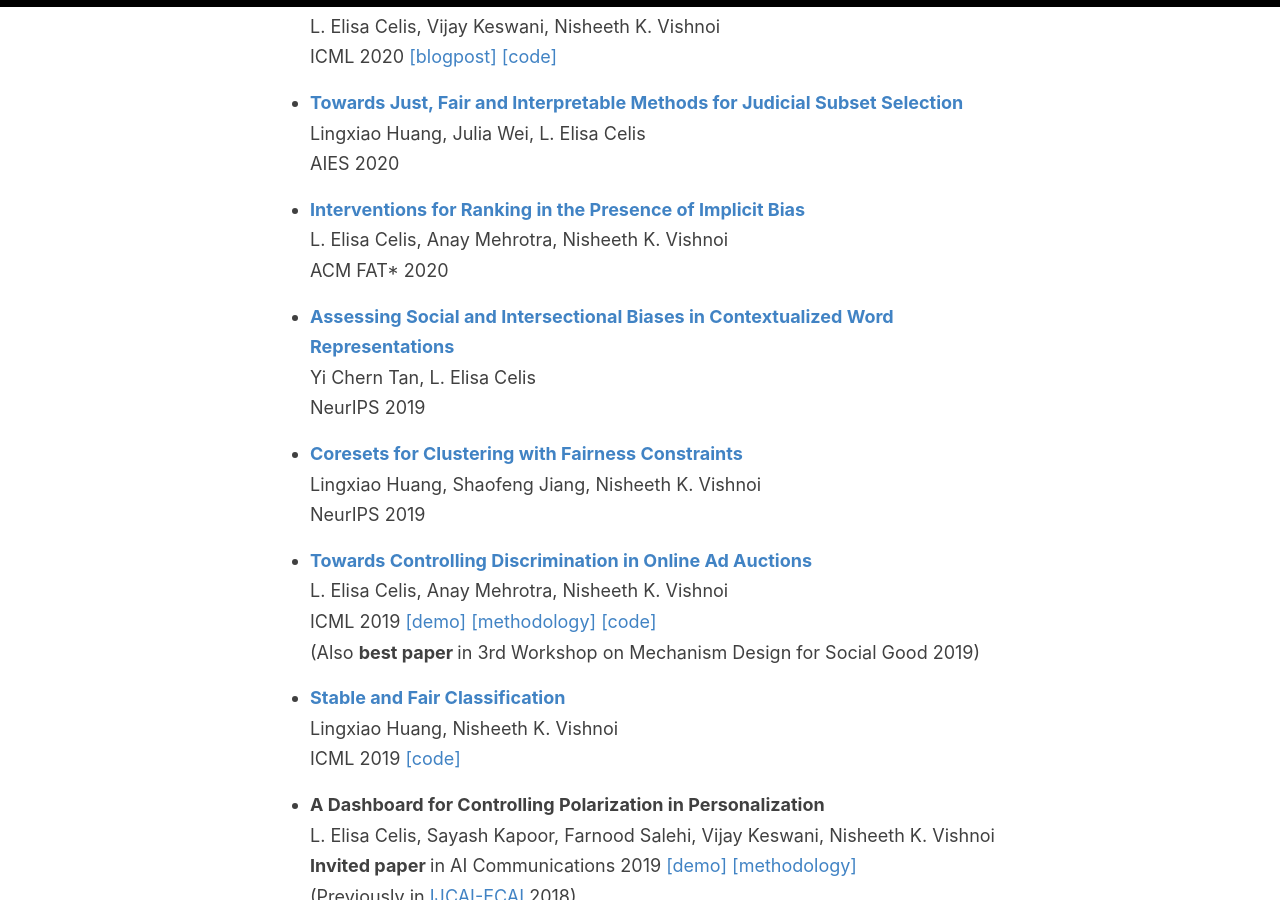
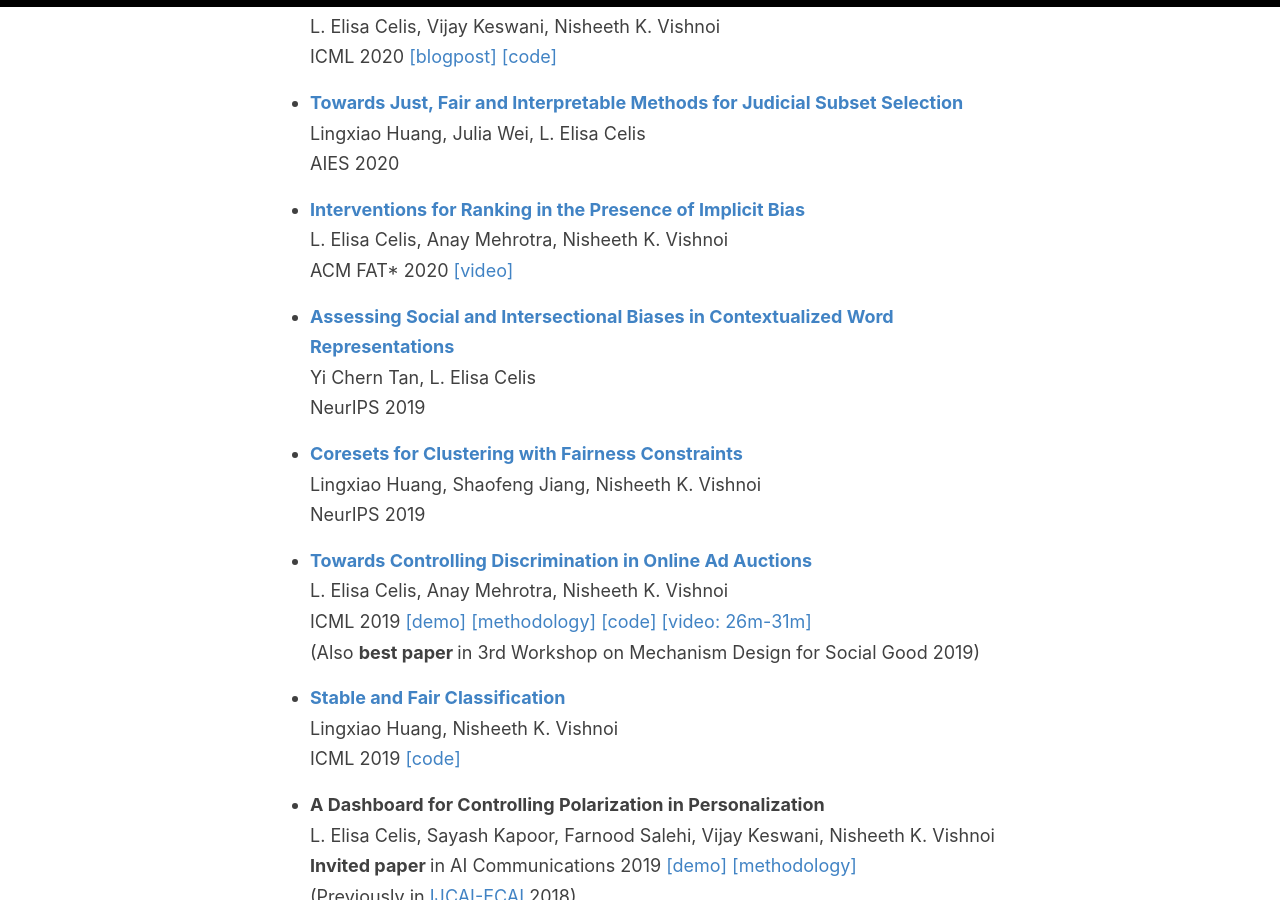
Before and after one commit to controlling-bias/controlling-bias.github.io, a Jekyll site: the page built from _posts/2020-07-23-papers.md, in a window 1280 px wide and 900 px high, scrolled down 1578 px. Built offline with Jekyll 4.4.1, drawn with Linux system fonts in a browser that asks for light colours.

Commit message:
Update 2020-07-23-papers.md
Add videos for ICML 2019 and ACM FAT* 2020 papers.

```diff
--- a/_posts/2020-07-23-papers.md
+++ b/_posts/2020-07-23-papers.md
@@ -12,7 +12,7 @@ layout: default
 
 *	[<b>Interventions for Ranking in the Presence of Implicit Bias</b>](https://arxiv.org/abs/2001.08767)\\
 	L. Elisa Celis, Anay Mehrotra, Nisheeth K. Vishnoi\\
-	ACM FAT* 2020
+	ACM FAT* 2020 [[video]](https://www.youtube.com/watch?v=Mkc2pTMo2Lg&list=PLXA0IWa3BpHkaM6uJauBdtkR3Hp4rePfp)
 
 *	[<b>Assessing Social and Intersectional Biases in Contextualized Word Representations</b>](https://arxiv.org/abs/1911.01485)\\
 	Yi Chern Tan, L. Elisa Celis\\
@@ -24,7 +24,7 @@ layout: default
 
 *	[<b>Towards Controlling Discrimination in Online Ad Auctions</b>](https://arxiv.org/abs/1901.10450)\\
 	L. Elisa Celis, Anay Mehrotra, Nisheeth K. Vishnoi\\
-	ICML 2019 [[demo]](https://fair-online-advertising.herokuapp.com/) [[methodology]](http://cs.yale.edu/bias/blog/jekyll/update/2019/02/08/fair-advertising.html) [[code]](https://github.com/AnayMehrotra/Fair-Online-Advertising)\\
+	ICML 2019 [[demo]](https://fair-online-advertising.herokuapp.com/) [[methodology]](http://cs.yale.edu/bias/blog/jekyll/update/2019/02/08/fair-advertising.html) [[code]](https://github.com/AnayMehrotra/Fair-Online-Advertising) [[video: 26m-31m]](https://slideslive.com/38917642/privacy-and-fairness)\\
 	(Also <b> best paper </b> in 3rd Workshop on Mechanism Design for Social Good 2019)
 
 *	[<b>Stable and Fair Classification</b>](https://arxiv.org/abs/1902.07823)\\
```
